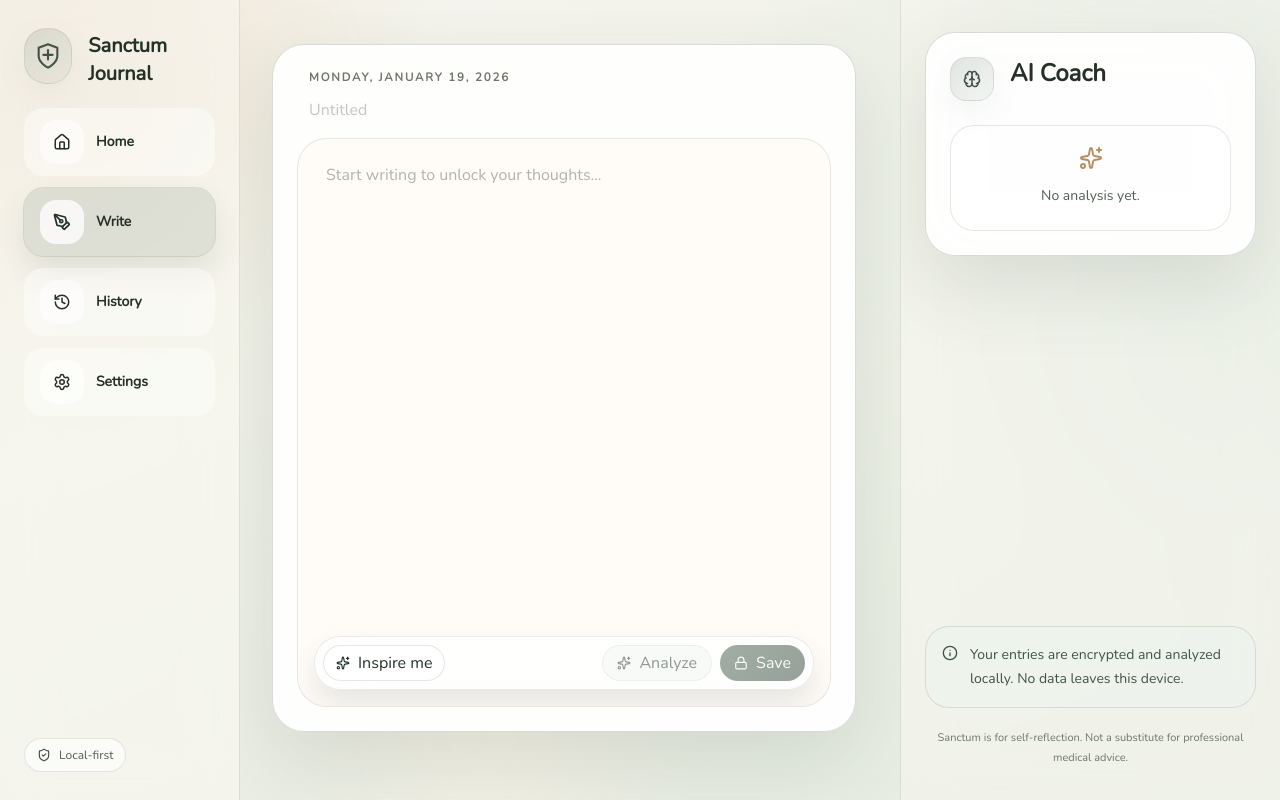
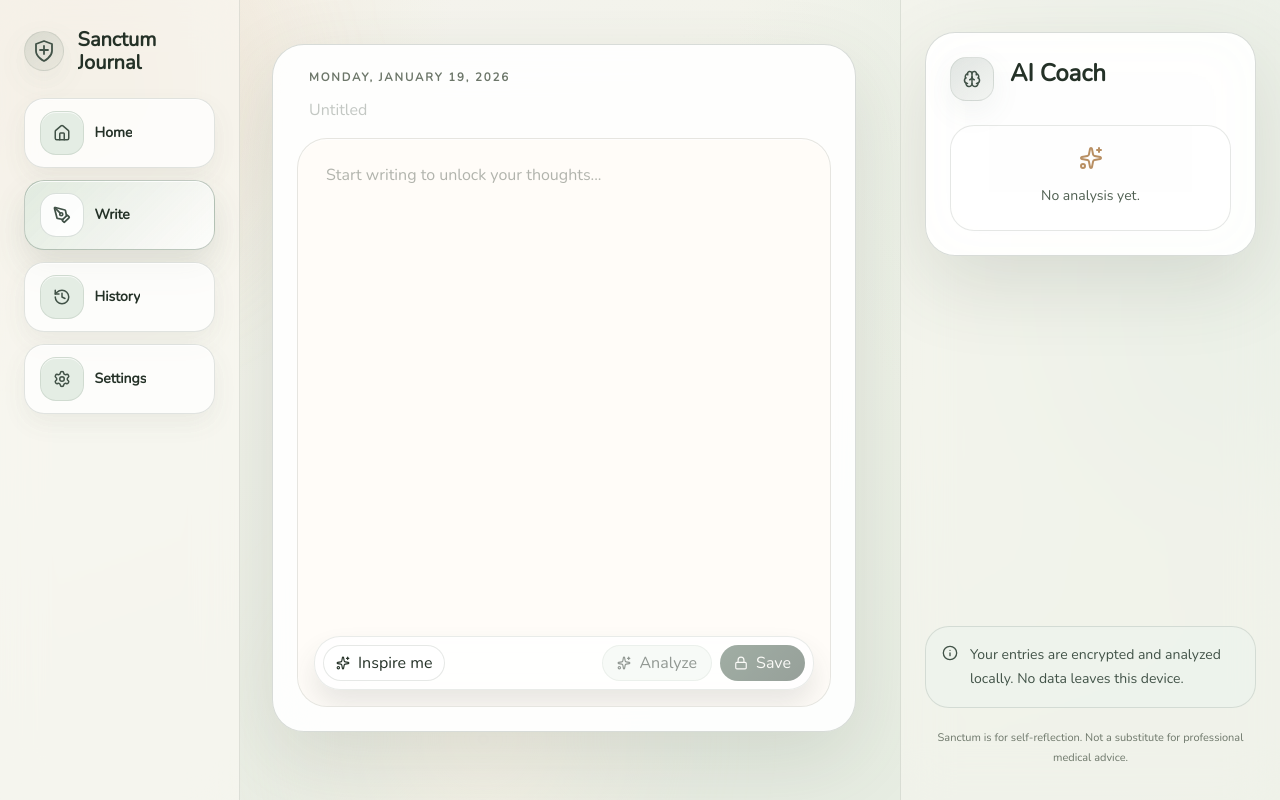
Before and after one commit to dvarava/sanctum-journal, a React (Vite) app in the folder frontend/: page / in a window 1280 px wide. Built offline with nearby package versions, Linux system fonts and the light colour scheme.

Commit message:
feat: Enhance navigation layout and styling for improved user experience

```diff
--- a/frontend/src/components/Layout.tsx
+++ b/frontend/src/components/Layout.tsx
@@ -43,14 +43,14 @@ export function Layout({ children, activeView, onNavigate, rightPanel }: LayoutP
             </div>
 
             <div className="relative z-10 flex min-h-screen flex-col lg:flex-row">
-                <nav className="w-full shrink-0 border-b border-[var(--line)] bg-[rgba(250,248,242,0.58)] backdrop-blur-xl lg:min-h-screen lg:w-[240px] lg:border-b-0 lg:border-r">
-                    <div className="flex flex-col gap-5 px-4 py-4 sm:px-5 lg:h-full lg:px-6 lg:py-7">
-                        <div className="flex items-center justify-between gap-4 lg:flex-col lg:items-start">
-                            <div className="flex items-start gap-4">
-                                <div className="icon-badge h-14 w-14 rounded-[1.4rem]">
+                <nav className="app-nav" aria-label="Primary navigation">
+                    <div className="app-nav-inner">
+                        <div className="app-nav-top">
+                            <div className="app-brand">
+                                <div className="icon-badge app-brand-mark">
                                     <svg
-                                        width="28"
-                                        height="28"
+                                        width="24"
+                                        height="24"
                                         viewBox="0 0 24 24"
                                         fill="none"
                                         stroke="currentColor"
@@ -63,45 +63,44 @@ export function Layout({ children, activeView, onNavigate, rightPanel }: LayoutP
                                         <path d="M12 15V7" />
                                     </svg>
                                 </div>
-                                <div>
-                                    <h1 className="mt-1 text-xl font-semibold text-[var(--text)]">Sanctum Journal</h1>
+                                <div className="app-brand-copy">
+                                    <h1>Sanctum Journal</h1>
+                                    <span>Private reflection space</span>
                                 </div>
                             </div>
+
+                            {/* <div className="app-nav-privacy">
+                                <ShieldCheck size={14} />
+                                <span>Local-first</span>
+                            </div> */}
                         </div>
 
-                        <div className="flex gap-3 overflow-x-auto pb-1 lg:flex-col lg:overflow-visible">
+                        <div className="app-nav-list">
                             {navItems.map((item) => {
                                 const isActive = activeView === item.id;
 
                                 return (
                                     <button
                                         key={item.id}
+                                        type="button"
                                         onClick={() => onNavigate(item.id)}
-                                        className={`group flex min-w-[170px] items-center gap-3 rounded-[20px] px-4 py-3 text-left transition-all duration-200 lg:min-w-0 ${
-                                            isActive
-                                                ? "bg-[rgba(93,117,99,0.16)] text-[var(--accent-strong)] shadow-[0_16px_30px_rgba(65,82,71,0.12)] ring-1 ring-[rgba(93,117,99,0.18)]"
-                                                : "bg-[rgba(255,255,255,0.4)] text-[var(--muted-strong)] hover:bg-[rgba(255,255,255,0.74)] hover:text-[var(--text)]"
-                                        }`}
+                                        className={`app-nav-button${isActive ? " is-active" : ""}`}
+                                        aria-current={isActive ? "page" : undefined}
+                                        title={item.label}
                                     >
-                                        <span
-                                            className={`flex h-11 w-11 shrink-0 items-center justify-center rounded-2xl transition-colors ${
-                                                isActive
-                                                    ? "bg-[rgba(255,255,255,0.76)]"
-                                                    : "bg-[rgba(255,255,255,0.52)] group-hover:bg-[rgba(255,255,255,0.86)]"
-                                            }`}
-                                        >
+                                        <span className="app-nav-icon">
                                             <item.icon size={18} strokeWidth={isActive ? 2.3 : 2} />
                                         </span>
-                                        <span className="min-w-0 text-sm font-semibold">{item.label}</span>
+                                        <span className="app-nav-label">{item.label}</span>
                                     </button>
                                 );
                             })}
                         </div>
-
-                        <div className="hidden items-center gap-2 rounded-full border border-[var(--line)] bg-[rgba(255,255,255,0.62)] px-3 py-2 text-xs font-medium text-[var(--muted-strong)] lg:mt-auto lg:inline-flex lg:self-start">
-                            <ShieldCheck size={14} className="text-[var(--accent-strong)]" />
+{/*
+                        <div className="app-nav-privacy app-nav-privacy-desktop">
+                            <ShieldCheck size={14} />
                             Local-first
-                        </div>
+                        </div> */}
                     </div>
                 </nav>
 
--- a/frontend/src/style.css
+++ b/frontend/src/style.css
@@ -210,6 +210,194 @@ textarea {
         line-height: 1.7;
     }
 
+    .app-nav {
+        width: 100%;
+        flex-shrink: 0;
+        border-bottom: 1px solid var(--line);
+        background: rgba(250, 248, 242, 0.68);
+        backdrop-filter: blur(22px);
+    }
+
+    .app-nav-inner {
+        display: flex;
+        flex-direction: column;
+        gap: 0.8rem;
+        padding: 0.75rem;
+    }
+
+    .app-nav-top {
+        display: flex;
+        min-width: 0;
+        align-items: center;
+        justify-content: space-between;
+        gap: 0.65rem;
+    }
+
+    .app-brand {
+        display: flex;
+        min-width: 0;
+        align-items: center;
+        gap: 0.65rem;
+    }
+
+    .app-brand-mark {
+        width: 2.5rem !important;
+        height: 2.5rem !important;
+        flex: 0 0 auto;
+        border-radius: 1.25rem !important;
+    }
+
+    .app-brand-copy {
+        display: flex;
+        min-width: 0;
+        flex-direction: column;
+        gap: 0.1rem;
+    }
+
+    .app-brand-copy h1 {
+        min-width: 0;
+        margin: 0;
+        overflow: hidden;
+        color: var(--text);
+        font-size: 1.02rem;
+        font-weight: 700;
+        line-height: 1.15;
+        text-overflow: ellipsis;
+        white-space: nowrap;
+    }
+
+    .app-brand-copy span {
+        min-width: 0;
+        overflow: hidden;
+        color: var(--muted);
+        font-size: 0.72rem;
+        font-weight: 600;
+        line-height: 1.2;
+        text-overflow: ellipsis;
+        white-space: nowrap;
+    }
+
+    .app-nav-privacy {
+        display: inline-flex;
+        flex: 0 0 auto;
+        align-items: center;
+        gap: 0.35rem;
+        border: 1px solid var(--line);
+        border-radius: 999px;
+        background: rgba(255, 255, 255, 0.62);
+        color: var(--muted-strong);
+        font-size: 0.72rem;
+        font-weight: 700;
+        line-height: 1;
+        padding: 0.45rem 0.6rem;
+    }
+
+    .app-nav-privacy svg {
+        color: var(--accent-strong);
+        flex: 0 0 auto;
+    }
+
+    .app-nav-privacy-desktop {
+        display: none;
+    }
+
+    .app-nav-list {
+        display: grid;
+        width: 100%;
+        grid-template-columns: repeat(4, minmax(0, 1fr));
+        gap: 0.45rem;
+    }
+
+    .app-nav-button {
+        display: flex;
+        min-width: 0;
+        min-height: 3.45rem;
+        width: 100%;
+        flex-direction: column;
+        align-items: center;
+        justify-content: center;
+        gap: 0.3rem;
+        border: 1px solid rgba(79, 96, 82, 0.16);
+        border-radius: 20px;
+        background: rgba(255, 255, 255, 0.72);
+        box-shadow:
+            0 10px 24px rgba(65, 82, 71, 0.07),
+            inset 0 1px 0 rgba(255, 255, 255, 0.72);
+        color: var(--muted-strong);
+        padding: 0.42rem 0.25rem;
+        text-align: center;
+        transition:
+            background-color 180ms ease,
+            border-color 180ms ease,
+            box-shadow 180ms ease,
+            color 180ms ease,
+            transform 180ms ease;
+    }
+
+    .app-nav-button:hover {
+        border-color: rgba(93, 117, 99, 0.28);
+        background: rgba(255, 255, 255, 0.9);
+        box-shadow:
+            0 14px 28px rgba(65, 82, 71, 0.1),
+            inset 0 1px 0 rgba(255, 255, 255, 0.82);
+        color: var(--text);
+        transform: translateY(-1px);
+    }
+
+    .app-nav-button:focus-visible {
+        outline: 2px solid rgba(93, 117, 99, 0.34);
+        outline-offset: 2px;
+    }
+
+    .app-nav-button.is-active {
+        border-color: rgba(93, 117, 99, 0.36);
+        background: linear-gradient(135deg, rgba(223, 233, 222, 0.95), rgba(255, 255, 255, 0.78));
+        color: var(--accent-strong);
+        box-shadow:
+            0 16px 32px rgba(65, 82, 71, 0.14),
+            inset 0 1px 0 rgba(255, 255, 255, 0.8);
+    }
+
+    .app-nav-icon {
+        display: inline-flex;
+        width: 1.9rem;
+        height: 1.9rem;
+        flex: 0 0 auto;
+        align-items: center;
+        justify-content: center;
+        border-radius: 1rem;
+        border: 1px solid rgba(93, 117, 99, 0.14);
+        background: rgba(223, 233, 222, 0.82);
+        color: var(--accent-strong);
+        box-shadow: inset 0 1px 0 rgba(255, 255, 255, 0.68);
+        transition:
+            background-color 180ms ease,
+            border-color 180ms ease,
+            color 180ms ease;
+    }
+
+    .app-nav-button:hover .app-nav-icon {
+        border-color: rgba(93, 117, 99, 0.22);
+        background: rgba(238, 244, 238, 0.95);
+    }
+
+    .app-nav-button.is-active .app-nav-icon {
+        border-color: rgba(93, 117, 99, 0.22);
+        background: rgba(255, 255, 255, 0.9);
+    }
+
+    .app-nav-label {
+        display: block;
+        min-width: 0;
+        max-width: 100%;
+        overflow: hidden;
+        font-size: 0.72rem;
+        font-weight: 800;
+        line-height: 1;
+        text-overflow: ellipsis;
+        white-space: nowrap;
+    }
+
     .icon-badge {
         display: inline-flex;
         align-items: center;
@@ -375,8 +563,145 @@ textarea {
     }
 }
 
+@media (max-width: 360px) {
+    .app-nav-inner {
+        padding: 0.65rem;
+    }
+
+    .app-brand-mark {
+        width: 2.25rem !important;
+        height: 2.25rem !important;
+    }
+
+    .app-brand-copy h1 {
+        font-size: 0.95rem;
+    }
+
+    .app-brand-copy span,
+    .app-nav-privacy span {
+        display: none;
+    }
+
+    .app-nav-button {
+        min-height: 3.1rem;
+        padding: 0.35rem 0.2rem;
+    }
+
+    .app-nav-icon {
+        width: 2rem;
+        height: 2rem;
+    }
+
+    .app-nav-label {
+        display: none;
+    }
+}
+
+@media (min-width: 640px) {
+    .app-nav-inner {
+        gap: 1rem;
+        padding: 1rem 1.25rem;
+    }
+
+    .app-brand {
+        gap: 0.85rem;
+    }
+
+    .app-brand-mark {
+        width: 2.85rem !important;
+        height: 2.85rem !important;
+    }
+
+    .app-brand-copy h1 {
+        font-size: 1.15rem;
+    }
+
+    .app-nav-button {
+        min-height: 3.4rem;
+        flex-direction: row;
+        justify-content: flex-start;
+        gap: 0.65rem;
+        padding: 0.55rem 0.75rem;
+        text-align: left;
+    }
+
+    .app-nav-icon {
+        width: 2.15rem;
+        height: 2.15rem;
+    }
+
+    .app-nav-label {
+        font-size: 0.84rem;
+    }
+}
+
 @media (min-width: 768px) {
     .page-shell {
         padding: 2.75rem 2rem 3rem;
     }
 }
+
+@media (min-width: 1024px) {
+    .app-nav {
+        min-height: 100vh;
+        width: 240px;
+        border-right: 1px solid var(--line);
+        border-bottom: 0;
+    }
+
+    .app-nav-inner {
+        height: 100%;
+        gap: 1.5rem;
+        padding: 1.75rem 1.5rem;
+    }
+
+    .app-nav-top {
+        align-items: flex-start;
+        justify-content: flex-start;
+    }
+
+    .app-brand {
+        align-items: center;
+    }
+
+    .app-brand-mark {
+        width: 3.5rem !important;
+        height: 3.5rem !important;
+    }
+
+    .app-brand-copy h1 {
+        margin-top: 0;
+        font-size: 1.25rem;
+        white-space: normal;
+    }
+
+    .app-brand-copy span,
+    .app-nav-top .app-nav-privacy {
+        display: none;
+    }
+
+    .app-nav-list {
+        grid-template-columns: 1fr;
+        gap: 0.75rem;
+    }
+
+    .app-nav-button {
+        min-height: 4.25rem;
+        padding: 0.75rem 0.95rem;
+    }
+
+    .app-nav-icon {
+        width: 2.75rem;
+        height: 2.75rem;
+    }
+
+    .app-nav-label {
+        font-size: 0.875rem;
+    }
+
+    .app-nav-privacy-desktop {
+        display: inline-flex;
+        margin-top: auto;
+        align-self: flex-start;
+    }
+}
```
